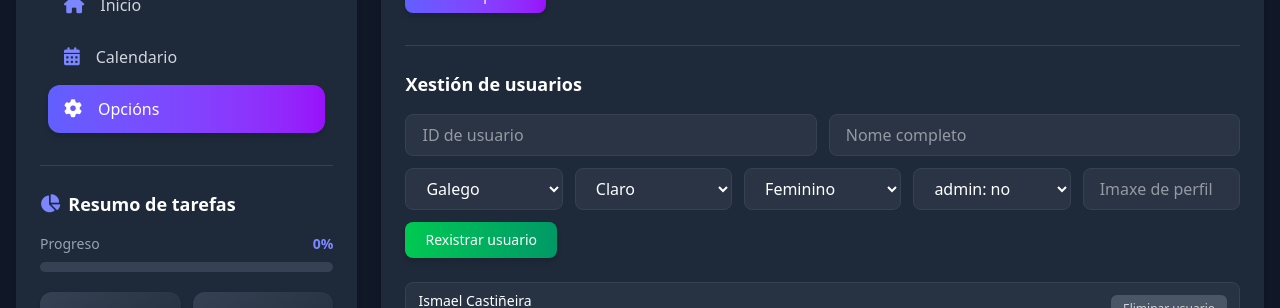
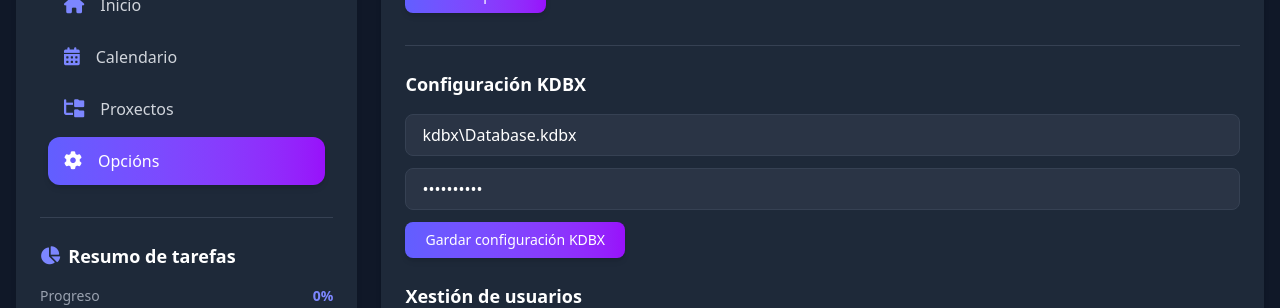
Before and after one commit to IPardelo/xestor-de-tarefas, a React (Vite) app: page / in a window 1280 px wide. Both pictures are taken after a click on the button "Opcións". Shown: the part 403-711 px from the top of the page. Built offline with nearby package versions, Linux system fonts and the light colour scheme; no server answers; a web font is replaced by a local one.

Commit message:
Proxectos na navegación e nas opcións

```diff
--- a/app-data.json
+++ b/app-data.json
@@ -26,5 +26,34 @@
     "ordenarPor": "fechaCreacion:desc",
     "estado": "inactivo",
     "error": null
+  },
+  "proxectos": {
+    "lista": [
+      {
+        "id": "zfnR8a5T499Kj2-hnLCRs",
+        "nome": "PROXECTO 2",
+        "clienteNome": "Cliente",
+        "clienteTelefono": "600600600",
+        "clienteEmail": "proxecto@proxecto.es",
+        "prezoAcordado": "1800€",
+        "dataLimiteEntrega": "1997-11-18",
+        "creadoEn": "2026-04-17T15:05:22.966Z"
+      },
+      {
+        "id": "NJOkQVHwrS4lUTPKwhUyD",
+        "nome": "PROXECTO 1",
+        "clienteNome": "Cliente",
+        "clienteTelefono": "600600600",
+        "clienteEmail": "proxecto@proxecto.es",
+        "prezoAcordado": "1200€",
+        "dataLimiteEntrega": "2026-01-01",
+        "creadoEn": "2026-04-17T15:04:39.719Z"
+      }
+    ],
+    "kdbxConfig": {
+      "filePath": "kdbx\\Database.kdbx",
+      "password": "1234567890"
+    },
+    "kdbxEntries": []
   }
 }
--- a/src/App.jsx
+++ b/src/App.jsx
@@ -10,6 +10,7 @@ import Sidebar from '@/Components/Layout/Sidebar';
 import TaskFilter from '@/Components/Tasks/TaskFilter';
 import CalendarView from '@/Components/Calendar/CalendarView';
 import OptionsView from '@/Components/Options/OptionsView';
+import ProjectsView from '@/Components/Projects/ProjectsView';
 
 // Features
 import { establecerIdioma, seleccionarIdioma } from '@/Features/Language/idiomaSlice';
@@ -102,6 +103,8 @@ export default function App() {
 						</>
 					) : vistaActual === 'calendario' ? (
 						<CalendarView />
+					) : vistaActual === 'proxectos' ? (
+						<ProjectsView />
 					) : (
 						<OptionsView />
 					)}
--- a/src/Components/Layout/Sidebar.jsx
+++ b/src/Components/Layout/Sidebar.jsx
@@ -41,6 +41,13 @@ const BarraLateral = ({ vistaActual, onCambiarVista = () => {} }) => {
 			icon: 'fa-calendar-days',
 			label: t.calendar,
 			activo: vistaActual === 'calendario',
+			proximamente: false,
+		},
+		{
+			id: 'proxectos',
+			icon: 'fa-folder-tree',
+			label: t.projects,
+			activo: vistaActual === 'proxectos',
 			proximamente: false,
 		},
 		{
--- a/src/Components/Options/OptionsView.jsx
+++ b/src/Components/Options/OptionsView.jsx
@@ -9,6 +9,10 @@ import {
 	seleccionarUsuarioActual,
 	seleccionarUsuarios,
 } from '@/Features/Users/usuariosSlice';
+import {
+	actualizarConfiguracionKdbx,
+	seleccionarConfiguracionKdbx,
+} from '@/Features/Projects/proxectosSlice';
 import { translations, languageNames } from '@/i18n/translations';
 
 export default function OptionsView() {
@@ -17,6 +21,7 @@ export default function OptionsView() {
 	const usuarioActual = useSelector(seleccionarUsuarioActual);
 	const usuarios = useSelector(seleccionarUsuarios);
 	const eAdmin = useSelector(seleccionarUsuarioActualAdmin);
+	const kdbxConfig = useSelector(seleccionarConfiguracionKdbx);
 	const t = translations[idioma] || translations.gl;
 
 	const [form, setForm] = useState({
@@ -34,6 +39,10 @@ export default function OptionsView() {
 		imaxePerfil: '',
 		admin: '0',
 	});
+	const [kdbxForm, setKdbxForm] = useState({
+		filePath: 'kdbx\\Database.kdbx',
+		password: '1234567890',
+	});
 
 	useEffect(() => {
 		if (!usuarioActual) return;
@@ -44,6 +53,13 @@ export default function OptionsView() {
 			xenero: usuarioActual.xenero || 'F',
 		});
 	}, [usuarioActual]);
+
+	useEffect(() => {
+		setKdbxForm({
+			filePath: kdbxConfig?.filePath || 'kdbx\\Database.kdbx',
+			password: kdbxConfig?.password || '1234567890',
+		});
+	}, [kdbxConfig]);
 
 	const onChange = (e) => {
 		const { name, value } = e.target;
@@ -72,6 +88,16 @@ export default function OptionsView() {
 			imaxePerfil: '',
 			admin: '0',
 		});
+	};
+
+	const onKdbxChange = (e) => {
+		const { name, value } = e.target;
+		setKdbxForm((prev) => ({ ...prev, [name]: value }));
+	};
+
+	const onSubmitKdbxConfig = (e) => {
+		e.preventDefault();
+		dispatch(actualizarConfiguracionKdbx(kdbxForm));
 	};
 
 	return (
@@ -148,6 +174,33 @@ export default function OptionsView() {
 
 			{eAdmin && (
 				<div className='mt-8 border-t border-gray-200 dark:border-gray-700 pt-6'>
+					<h3 className='text-lg font-semibold text-gray-800 dark:text-white mb-4'>{t.kdbxConfigTitle}</h3>
+					<form onSubmit={onSubmitKdbxConfig} className='space-y-3 mb-6'>
+						<input
+							type='text'
+							name='filePath'
+							value={kdbxForm.filePath}
+							onChange={onKdbxChange}
+							placeholder={t.kdbxPath}
+							required
+							className='w-full px-4 py-2 bg-gray-50 dark:bg-gray-700/50 border border-gray-200 dark:border-gray-700 rounded-lg outline-none focus:ring-2 focus:ring-indigo-500 text-gray-800 dark:text-white'
+						/>
+						<input
+							type='password'
+							name='password'
+							value={kdbxForm.password}
+							onChange={onKdbxChange}
+							placeholder={t.kdbxPassword}
+							required
+							className='w-full px-4 py-2 bg-gray-50 dark:bg-gray-700/50 border border-gray-200 dark:border-gray-700 rounded-lg outline-none focus:ring-2 focus:ring-indigo-500 text-gray-800 dark:text-white'
+						/>
+						<button
+							type='submit'
+							className='px-5 py-2 bg-gradient-to-r from-indigo-500 to-purple-600 text-white rounded-lg shadow-md hover:shadow-lg transition-shadow font-medium text-sm'>
+							{t.saveKdbxConfig}
+						</button>
+					</form>
+
 					<h3 className='text-lg font-semibold text-gray-800 dark:text-white mb-4'>{t.adminUsersTitle}</h3>
 
 					<form onSubmit={onSubmitNovoUsuario} className='space-y-3 mb-6'>
@@ -220,7 +273,7 @@ export default function OptionsView() {
 						</div>
 						<button
 							type='submit'
-							className='px-5 py-2 bg-gradient-to-r from-green-500 to-emerald-600 text-white rounded-lg shadow-md hover:shadow-lg transition-shadow font-medium text-sm'>
+							className='px-5 py-2 bg-gradient-to-r from-indigo-500 to-purple-600 text-white rounded-lg shadow-md hover:shadow-lg transition-shadow font-medium text-sm'>
 							{t.createUser}
 						</button>
 					</form>
--- a/src/i18n/translations.js
+++ b/src/i18n/translations.js
@@ -16,6 +16,7 @@ export const translations = {
 		myTasks: 'As miñas tarefas',
 		home: 'Inicio',
 		calendar: 'Calendario',
+		projects: 'Proxectos',
 		options: 'Opcións',
 		userPerson: 'Persoa usuaria',
 		sidebarWelcome: 'Benvida a XestorDeTarefas',
@@ -115,6 +116,35 @@ export const translations = {
 		adminLabel: 'admin',
 		adminYes: 'si',
 		adminNo: 'no',
+		projectsTitle: 'Rexistro de proxectos',
+		projectName: 'Nome do proxecto',
+		clientName: 'Nome do cliente',
+		clientPhone: 'Teléfono',
+		clientEmail: 'Email',
+		agreedPrice: 'Prezo acordado',
+		deliveryDeadline: 'Data máxima de entrega',
+		saveProject: 'Gardar proxecto',
+		projectsRegistered: 'Proxectos rexistrados',
+		noProjects: 'Aínda non hai proxectos rexistrados',
+		kdbxTitle: 'Rexistros externos (.kdbx)',
+		kdbxConfigTitle: 'Configuración KDBX',
+		kdbxPath: 'Ruta do ficheiro .kdbx',
+		kdbxPassword: 'Contrasinal de KeePass',
+		saveKdbxConfig: 'Gardar configuración KDBX',
+		kdbxUsingConfigPath: 'Lendo desde a ruta configurada en Opcións',
+		kdbxReadButton: 'Ler rexistros KDBX',
+		kdbxReading: 'Lendo...',
+		kdbxReadError: 'Non foi posible ler o ficheiro KDBX',
+		kdbxFieldTitle: 'Título',
+		kdbxFieldUser: 'Usuario',
+		kdbxFieldUrl: 'URL',
+		kdbxFieldNotes: 'Notas',
+		kdbxNoEntries: 'Sen rexistros cargados',
+		kdbxSelectProjectFirst: 'Selecciona primeiro un proxecto da lista',
+		kdbxAdminOnly: 'Só un usuario administrador pode ler rexistros KDBX',
+		projectLinkedRecords: 'Rexistros vinculados ao proxecto',
+		projectGroupLabel: 'Credenciais vinculadas',
+		noProjectLinkedRecords: 'Este proxecto non ten rexistros no grupo co mesmo nome',
 	},
 	es: {
 		welcome: 'Bienvenido a XestorDeTarefas!',
@@ -127,6 +157,7 @@ export const translations = {
 		myTasks: 'Mis tareas',
 		home: 'Inicio',
 		calendar: 'Calendario',
+		projects: 'Proyectos',
 		options: 'Opciones',
 		userPerson: 'Persona usuaria',
 		sidebarWelcome: 'Bienvenido a XestorDeTarefas',
@@ -226,6 +257,35 @@ export const translations = {
 		adminLabel: 'admin',
 		adminYes: 'si',
 		adminNo: 'no',
+		projectsTitle: 'Registro de proyectos',
+		projectName: 'Nombre del proyecto',
+		clientName: 'Nombre del cliente',
+		clientPhone: 'Teléfono',
+		clientEmail: 'Email',
+		agreedPrice: 'Precio acordado',
+		deliveryDeadline: 'Fecha máxima de entrega',
+		saveProject: 'Guardar proyecto',
+		projectsRegistered: 'Proyectos registrados',
+		noProjects: 'Todavía no hay proyectos registrados',
+		kdbxTitle: 'Registros externos (.kdbx)',
+		kdbxConfigTitle: 'Configuración KDBX',
+		kdbxPath: 'Ruta del archivo .kdbx',
+		kdbxPassword: 'Contraseña de KeePass',
+		saveKdbxConfig: 'Guardar configuración KDBX',
+		kdbxUsingConfigPath: 'Leyendo desde la ruta configurada en Opciones',
+		kdbxReadButton: 'Leer registros KDBX',
+		kdbxReading: 'Leyendo...',
+		kdbxReadError: 'No se pudo leer el archivo KDBX',
+		kdbxFieldTitle: 'Título',
+		kdbxFieldUser: 'Usuario',
+		kdbxFieldUrl: 'URL',
+		kdbxFieldNotes: 'Notas',
+		kdbxNoEntries: 'Sin registros cargados',
+		kdbxSelectProjectFirst: 'Selecciona primero un proyecto de la lista',
+		kdbxAdminOnly: 'Solo un usuario administrador puede leer registros KDBX',
+		projectLinkedRecords: 'Registros vinculados al proyecto',
+		projectGroupLabel: 'Credenciales vinculadas',
+		noProjectLinkedRecords: 'Este proyecto no tiene registros en el grupo con el mismo nombre',
 	},
 	en: {
 		welcome: 'Welcome to XestorDeTarefas!',
@@ -238,6 +298,7 @@ export const translations = {
 		myTasks: 'My tasks',
 		home: 'Home',
 		calendar: 'Calendar',
+		projects: 'Projects',
 		options: 'Options',
 		userPerson: 'User',
 		sidebarWelcome: 'Welcome to XestorDeTarefas',
@@ -337,5 +398,34 @@ export const translations = {
 		adminLabel: 'admin',
 		adminYes: 'yes',
 		adminNo: 'no',
+		projectsTitle: 'Project registry',
+		projectName: 'Project name',
+		clientName: 'Client name',
+		clientPhone: 'Phone',
+		clientEmail: 'Email',
+		agreedPrice: 'Agreed price',
+		deliveryDeadline: 'Delivery deadline',
+		saveProject: 'Save project',
+		projectsRegistered: 'Registered projects',
+		noProjects: 'No projects registered yet',
+		kdbxTitle: 'External records (.kdbx)',
+		kdbxConfigTitle: 'KDBX configuration',
+		kdbxPath: '.kdbx file path',
+		kdbxPassword: 'KeePass password',
+		saveKdbxConfig: 'Save KDBX configuration',
+		kdbxUsingConfigPath: 'Reading from path configured in Options',
+		kdbxReadButton: 'Read KDBX records',
+		kdbxReading: 'Reading...',
+		kdbxReadError: 'Could not read KDBX file',
+		kdbxFieldTitle: 'Title',
+		kdbxFieldUser: 'User',
+		kdbxFieldUrl: 'URL',
+		kdbxFieldNotes: 'Notes',
+		kdbxNoEntries: 'No loaded entries',
+		kdbxSelectProjectFirst: 'Select a project from the list first',
+		kdbxAdminOnly: 'Only an admin user can read KDBX records',
+		projectLinkedRecords: 'Records linked to project',
+		projectGroupLabel: 'Linked credentials',
+		noProjectLinkedRecords: 'This project has no records in a group with the same name',
 	},
 };
```
